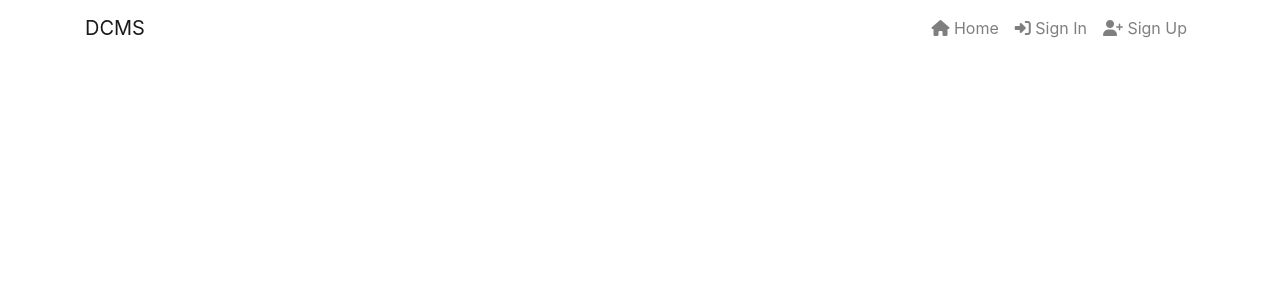
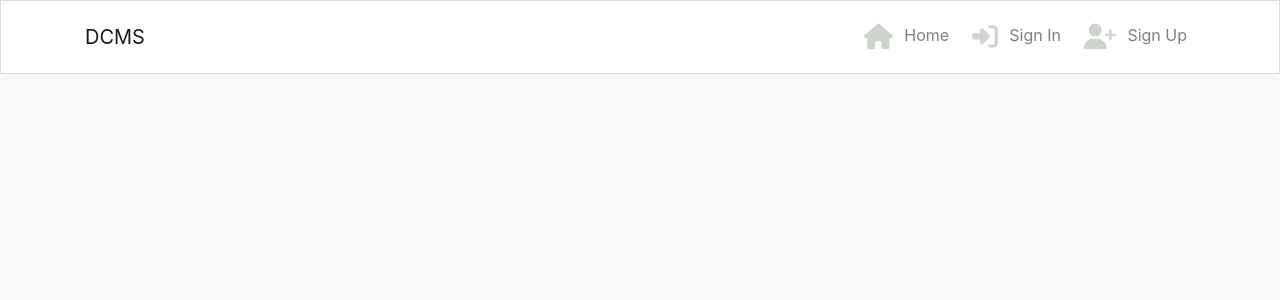
Before and after one commit to TuckerFaulk/dcms, a React (Create React App) app: page / in a window 1280 px wide. Shown: the top 300 px of the page. Built offline with nearby package versions, Linux system fonts and the light colour scheme.

Commit message:
Add placeholder styling for App.js and NavBar.js

```diff
--- a/public/index.html
+++ b/public/index.html
@@ -38,7 +38,7 @@
       work correctly both with client-side routing and a non-root public URL.
       Learn how to configure a non-root public URL by running `npm run build`.
     -->
-    <title>React App</title>
+    <title>DCMS - Digital Compliance Management System</title>
   </head>
   <body>
     <noscript>You need to enable JavaScript to run this app.</noscript>
--- a/src/App.css
+++ /dev/null
@@ -1,38 +0,0 @@
-.App {
-  text-align: center;
-}
-
-.App-logo {
-  height: 40vmin;
-  pointer-events: none;
-}
-
-@media (prefers-reduced-motion: no-preference) {
-  .App-logo {
-    animation: App-logo-spin infinite 20s linear;
-  }
-}
-
-.App-header {
-  background-color: #282c34;
-  min-height: 100vh;
-  display: flex;
-  flex-direction: column;
-  align-items: center;
-  justify-content: center;
-  font-size: calc(10px + 2vmin);
-  color: white;
-}
-
-.App-link {
-  color: #61dafb;
-}
-
-@keyframes App-logo-spin {
-  from {
-    transform: rotate(0deg);
-  }
-  to {
-    transform: rotate(360deg);
-  }
-}
--- a/src/App.js
+++ b/src/App.js
@@ -1,9 +1,9 @@
-import './App.css';
+import styles from './App.module.css';
 import NavBar from './components/NavBar';
 
 function App() {
   return (
-    <div className="App">
+    <div className={styles.App}>
       <NavBar />
     </div>
   );
--- /dev/null
+++ b/src/App.module.css
@@ -0,0 +1,38 @@
+.App {
+  background-color: #f8f8f8;
+  min-height: 100vh;
+}
+
+/* Original Source: https://github.com/Code-Institute-Solutions/moments/blob/
+0ce133afbe70840e36b10daa8e57e132a480a645/src/App.module.css */
+
+* {
+  box-sizing: border-box;
+}
+
+a {
+  color: #000000;
+  transition: color ease-in-out 0.3s;
+}
+
+a:hover {
+  text-decoration: none;
+}
+
+a:hover i {
+  color: #6CABDD;
+  transition: color ease-in-out 0.5s;
+}
+
+i {
+  color: #ced3ce;
+  font-size: 1.6rem;
+  padding: 7px;
+  vertical-align: middle;
+}
+
+i:hover {
+  cursor: pointer;
+  transition: color ease-in-out 0.5s;
+  color: #6CABDD;
+}
--- a/src/components/NavBar.js
+++ b/src/components/NavBar.js
@@ -1,9 +1,10 @@
 import React from "react";
 import { Navbar, Container, Nav } from "react-bootstrap";
+import styles from "../styles/NavBar.module.css"
 
 const NavBar = () => {
   return (
-    <Navbar expand="md" fixed="top">
+    <Navbar className={styles.NavBar} expand="md" fixed="top">
       <Container>
         <Navbar.Brand>DCMS</Navbar.Brand>
         <Navbar.Toggle aria-controls="basic-navbar-nav" />
--- /dev/null
+++ b/src/styles/NavBar.module.css
@@ -0,0 +1,4 @@
+.NavBar {
+    background-color: #ffffff;
+    border: 1px solid #dadadf;
+}
```
